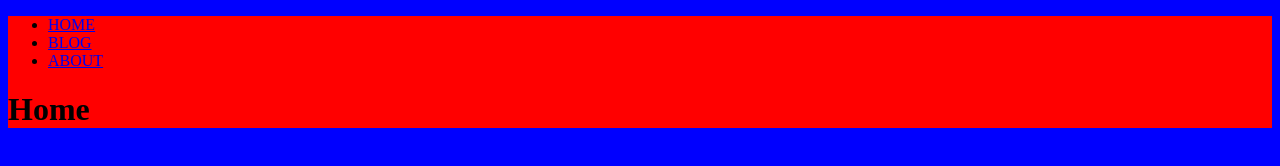
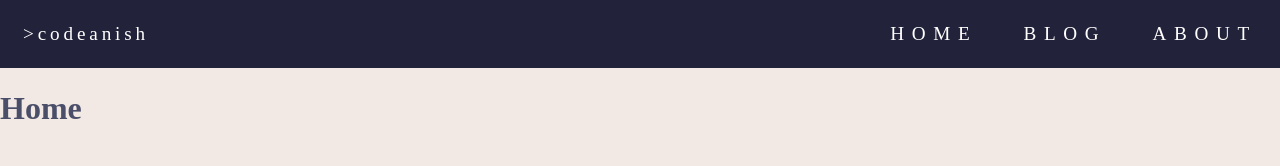
Before and after one commit to codeanish/gatsby-blog, a Gatsby site: page / in a window 1280 px wide. Built offline with nearby package versions, Linux system fonts and the light colour scheme; Gatsby itself is replaced by a stand-in of ours.

Commit message:
Initial styles check in

```diff
--- a/src/components/layout.js
+++ b/src/components/layout.js
@@ -1,12 +1,15 @@
 import React from 'react'
 import Nav from './nav'
-import "./layout.scss"
+import "../styles/global.scss"
+import styles from './layout.module.scss'
 
 const Layout = ({children}) => {
     return(
-        <div>
-            <Nav/>
-            <div>
+        <div className={styles.container}>
+            <div className={styles.navbar}>
+                <Nav/>
+            </div>
+            <div className={styles.contentWrapper}>
                 {children}
             </div>
         </div>
--- /dev/null
+++ b/src/components/layout.module.scss
@@ -0,0 +1,4 @@
+.container{
+    display: flex;
+    flex-direction: column;
+}
--- a/src/components/layout.scss
+++ /dev/null
@@ -1,7 +0,0 @@
-div{
-    background-color: red;
-}
-
-html{
-    background-color: blue;
-}
--- a/src/components/nav.js
+++ b/src/components/nav.js
@@ -1,10 +1,14 @@
 import { Link } from 'gatsby'
 import React from 'react'
+import styles from './nav.module.scss'
 
 const Nav = () => {
     return (
-        <nav>
-            <ul>
+        <nav className={styles.container}>
+            <div className={styles.logo}>
+                <Link to="/">{'>'}codeanish</Link>
+            </div>
+            <ul className={styles.nav}>
                 <li><Link to="/">HOME</Link></li>
                 <li><Link to="/blog">BLOG</Link></li>
                 <li><Link to="/about">ABOUT</Link></li>
--- /dev/null
+++ b/src/components/nav.module.scss
@@ -0,0 +1,40 @@
+@import "../styles/variables.scss";
+
+.container{
+    display: flex;
+    flex-flow: row wrap;
+    justify-content: space-between;
+    background-color: $contrast-color;
+    align-items: center;
+}
+
+.nav{
+    display: flex;
+    flex-flow: row wrap;
+    align-items: center;
+    a{
+        color: #FFFFFF;
+        display: block;
+        padding: 1.2em;
+        font-size: 1.2em;
+        letter-spacing: 0.4em;
+    }
+    a:hover{
+        color: #FFFFFF;
+        background-color: black;
+    }
+}
+
+.logo{
+    font-size: 1.2em;
+    letter-spacing: 0.2em;
+
+    a{
+        color: #FFFFFF;
+        display: block;
+        padding: 1.2em;
+    }
+    a:hover{
+        color: #FFFFFF;
+    }
+}
--- /dev/null
+++ b/src/styles/global.scss
@@ -0,0 +1,29 @@
+@import "./variables.scss";
+
+html, body{
+    background-color: $main-color;
+    margin: 0;
+    padding: 0;
+}
+
+ul{
+    list-style: none;
+    padding: 0;
+    margin: 0;
+}
+
+p{
+    color: $main-text-color;
+}
+
+a{
+    color: $main-text-color;
+    text-decoration: none;
+}
+a:hover{
+    color: $contrast-color;
+}
+
+h1{
+    color: $main-text-color;
+}
--- /dev/null
+++ b/src/styles/variables.scss
@@ -0,0 +1,3 @@
+$main-color: #F2E9E4;
+$contrast-color: #22223B;
+$main-text-color: #4A4E69;
```
